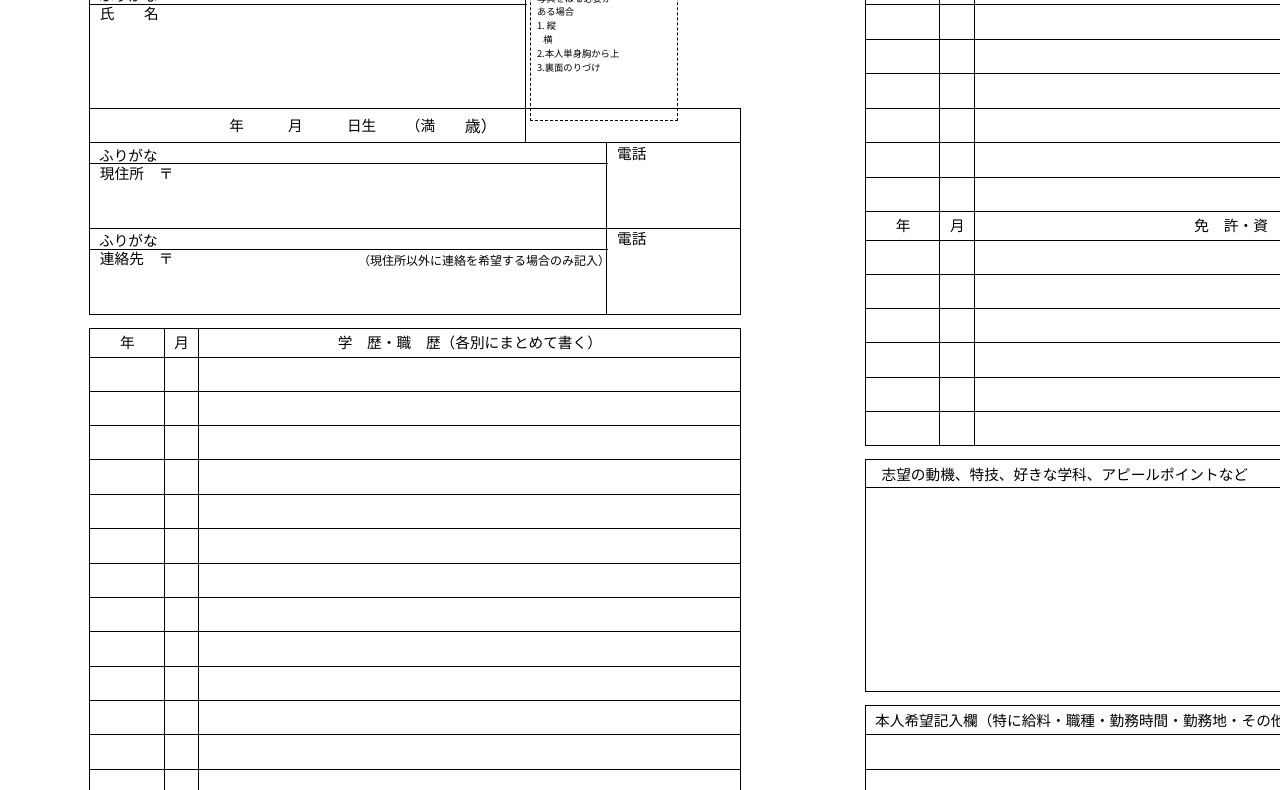
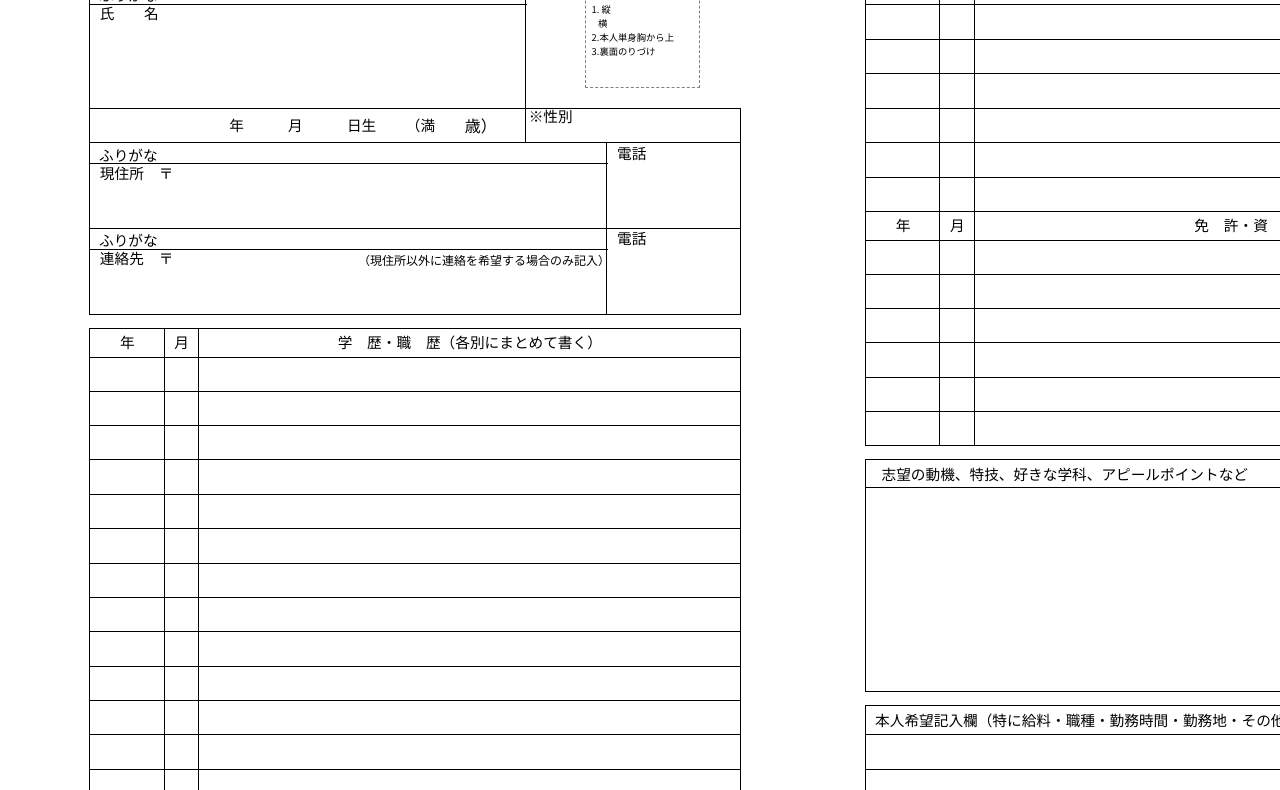
Before and after one commit to toshtag/jcd-editor, a website: page docs/investigations/rirekisho-mhlw/prototype-blank.html in a window 1280 px wide. Shown: the part 201-991 px from the top of the page. Drawn offline with Linux system fonts and the light colour scheme; a web font is replaced by a local one.

Commit message:
fix(investigations): 写真欄の位置と色を修正する (gray pixel 検出に切り替え)
ユーザーから「写真を貼る箇所がずれている」との指摘。原因は dashed box が
**solid black ではなく gray pixel (luminance 80-200) で描画されている** ことを
見落として、誤って氏名欄の右端罫線などの solid black を photo box の左右端と
判定していたこと。

修正後の実測値 (gray-only pixel を走査):
- top y=327px = 27.69mm  (前回 32.00mm)
- bottom y=784px = 66.38mm  (前回 71.50mm)
- left x=1828px = 154.77mm  (前回 139.02mm)
- right x=2186px = 185.08mm  (前回 180.09mm)
→ box: x=154.77mm / y=27.69mm / w=30.31mm / h=38.69mm

CSS の dashed 色も #000 → #808080 に変更 (公式と同じ薄い gray)。

これで写真欄が:
  - 氏名欄の右に正しくスペースを空けて配置される
  - タイトル「年月日現在」と同じ高さから始まる
  - 氏名欄の下端罫線 / ※性別欄の上端罫線まで下りない (※性別欄を貫かない)
  - ※性別欄が写真欄の右下に正しく見える

```diff
--- a/docs/investigations/rirekisho-mhlw/prototype-blank.html
+++ b/docs/investigations/rirekisho-mhlw/prototype-blank.html
@@ -57,11 +57,12 @@ body.lines-only .page .overlay { opacity: 1; mix-blend-mode: multiply; }
   letter-spacing: 0.15em;
 }
 
-/* 写真欄 — Excel autoshape (dashed) */
+/* 写真欄 — Excel autoshape (dashed)
+   公式は黒ではなく薄い gray で dashed を描画している (luminance ~128) */
 .photo-box {
   position: absolute;
   box-sizing: border-box;
-  border: 0.75pt dashed #000;
+  border: 0.75pt dashed #808080;
   padding: 2.5mm 1.5mm 1.5mm;
   font-family: "Noto Sans JP", "Yu Gothic", sans-serif;
   font-size: 7.5pt;
@@ -179,7 +180,7 @@ window.addEventListener('DOMContentLoaded', () => {
 <div class="rule v" style="left:400.980mm;top:27.601mm;height:133.689mm;"></div>
 <div class="rule v" style="left:400.980mm;top:164.761mm;height:61.553mm;"></div>
 <div class="rule v" style="left:400.980mm;top:229.785mm;height:44.450mm;"></div>
-<div class="photo-box" style="left:140.29mm;top:31.92mm;width:39.12mm;height:43.18mm;">
+<div class="photo-box" style="left:154.77mm;top:27.69mm;width:30.31mm;height:38.69mm;">
 <div class="heading">写真をはる位置</div>
 <div class="body">写真をはる必要が<br>ある場合<br>1.&nbsp;縦<br>&nbsp;&nbsp;&nbsp;横<br>2.本人単身胸から上<br>3.裏面のりづけ</div>
 </div>
@@ -204,6 +205,7 @@ window.addEventListener('DOMContentLoaded', () => {
 <div class="tb" style="left:31.758mm;top:131.885mm;font-size:11pt;">年</div>
 <div class="tb" style="left:237.007mm;top:100.854mm;font-size:11pt;">年</div>
 <div class="tb" style="left:294.591mm;top:29.512mm;font-size:11pt;">学</div>
+<div class="tb gothic" style="left:139.887mm;top:71.719mm;font-size:11pt;">※性別</div>
 <div class="tb gothic" style="left:26.209mm;top:81.952mm;font-size:11pt;">ふりがな</div>
 <div class="tb" style="left:26.424mm;top:109.660mm;font-size:11pt;">連絡先</div>
 <div class="tb" style="left:251.358mm;top:29.682mm;font-size:11pt;">月</div>
```
Also changed, not shown: docs/investigations/rirekisho-mhlw/assets/prototype-render.png, docs/investigations/rirekisho-mhlw/assets/prototype-vs-official-multiply.png, 1 other file.
